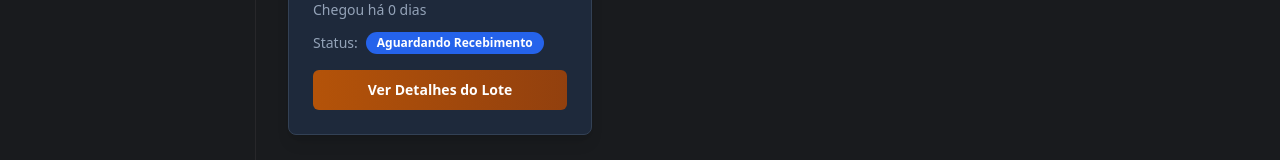
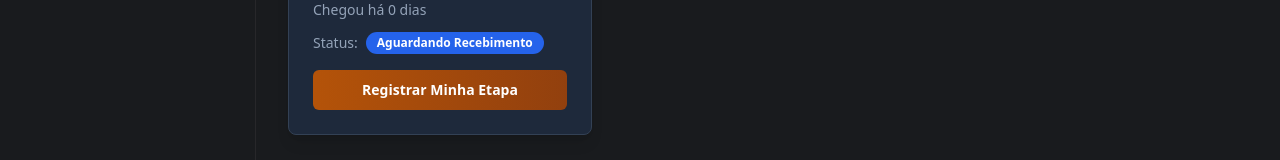
Before and after one commit to reppybr/sleepy-capybara-trot, a React (Vite) app: page /login in a window 1280 px wide. Both pictures are taken after a click on the button "Entrar como Operador Logístico". Shown: the part 385-545 px from the top of the page. Built offline with nearby package versions, Linux system fonts and the light colour scheme.

Commit message:
[dyad] Ajuste do rótulo do botão de tarefa para "Registrar Minha Etapa" para operadores logísticos - wrote 1 file(s)

```diff
--- a/src/pages/MyTasks.tsx
+++ b/src/pages/MyTasks.tsx
@@ -29,7 +29,7 @@ const mockPendingTasks = [
     arrivalDate: '2025-11-18',
     daysWaiting: 0,
     status: 'Aguardando Recebimento',
-    actionLabel: 'Ver Detalhes do Lote', // Correct action label
+    actionLabel: 'Registrar Minha Etapa', // Changed action label here
     role: 'Transportadora',
     assignedToPublicKey: 'WORKER-WALLET-456', // Matches the logistics partner's public key
   },
```
